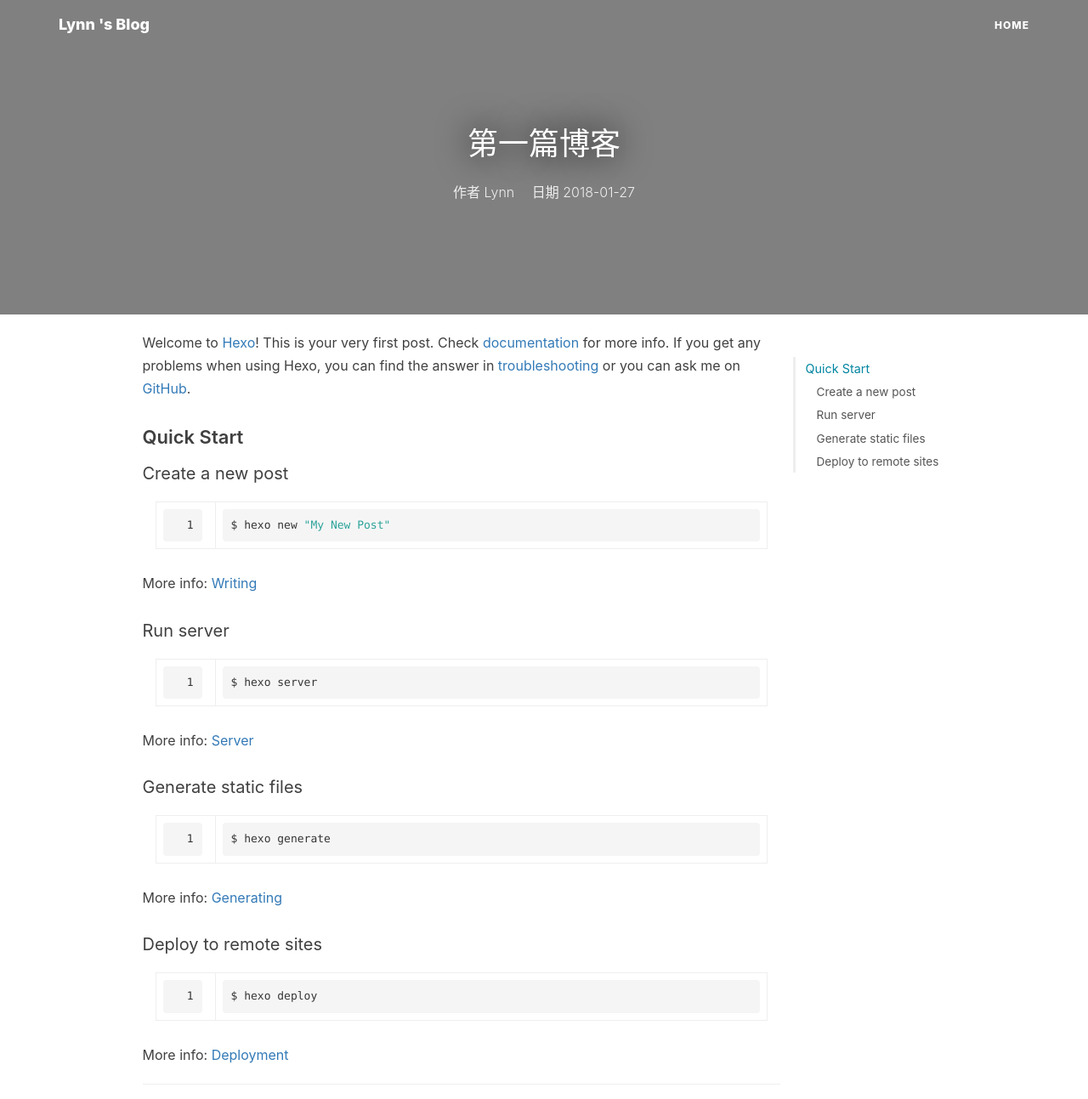
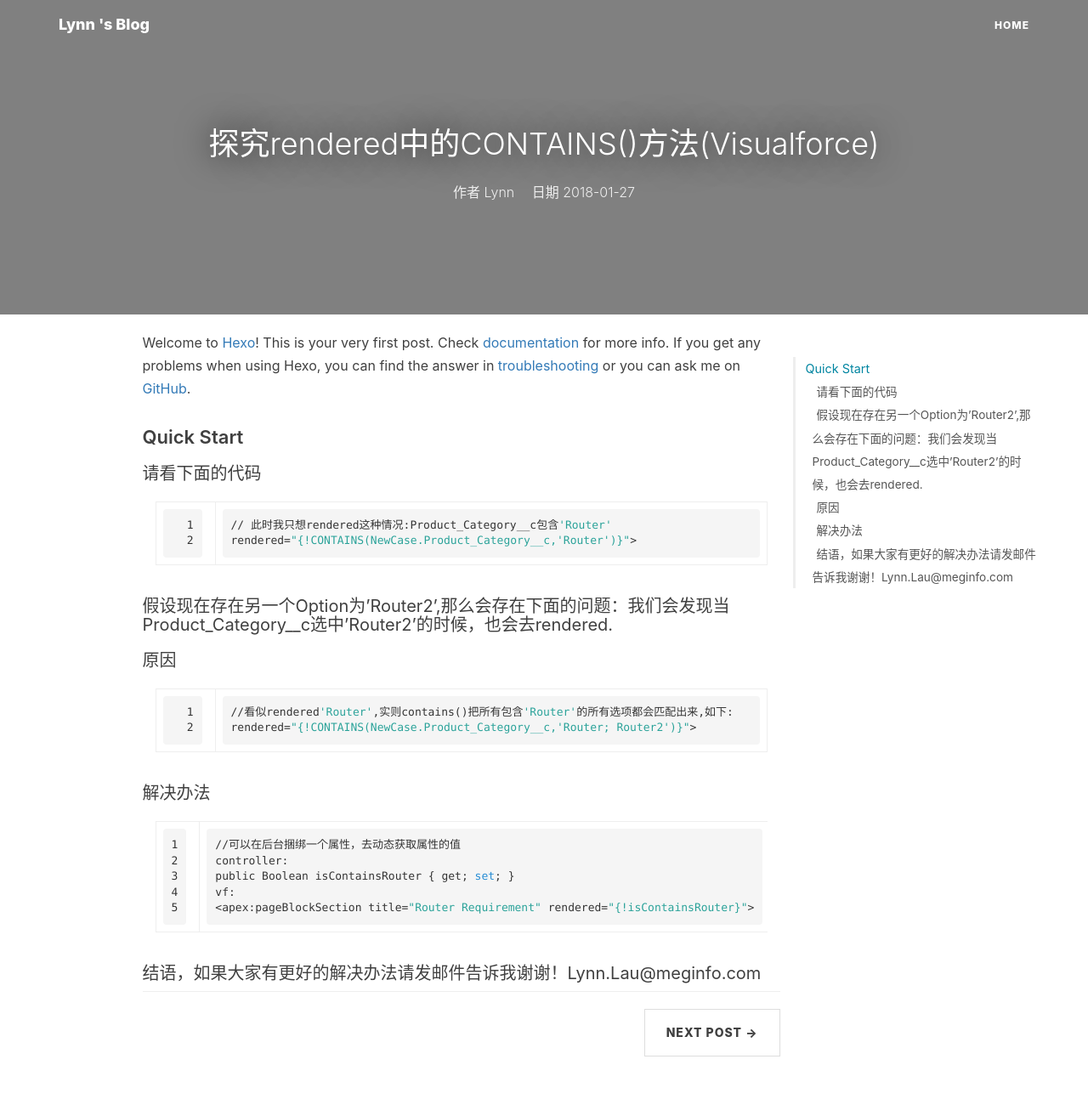
Before and after one commit to Lynn08/lynn08.github.io, a plain HTML site: page 2018/01/27/first_blog/index.html in a window 1280 px wide. Shown: the top 1293 px of the page at 85% size. Drawn offline with nearby package versions, Linux system fonts and the light colour scheme; some packages are replaced by stand-ins of ours; a script that the page names is missing.

Commit message:
Site updated: 2018-01-31 13:02:39

```diff
--- a/2018/01/27/first_blog/index.html
+++ b/2018/01/27/first_blog/index.html
@@ -18,7 +18,7 @@
     <link rel="stylesheet" href="//cdn.bootcss.com/font-awesome/4.6.3/css/font-awesome.css">
     <title>
 
-        第一篇博客｜undefined
+        探究rendered中的CONTAINS()方法(Visualforce)｜undefined
 
     </title>
 
@@ -137,7 +137,7 @@
         <div class="row">
             <div class="col-lg-8 col-lg-offset-2 col-md-10 col-md-offset-1 text-center">
                 <div class="post-heading">
-                    <h1>第一篇博客</h1>
+                    <h1>探究rendered中的CONTAINS()方法(Visualforce)</h1>
 
                     <span class="meta">
                          作者 Lynn
@@ -154,7 +154,7 @@
     </div>
     <div class="post-title-haojen">
         <span>
-            第一篇博客
+            探究rendered中的CONTAINS()方法(Visualforce)
         </span>
     </div>
 </header>
@@ -166,15 +166,10 @@
             <!-- Post Container -->
             <div class="col-lg-8 col-lg-offset-1 col-sm-9 post-container">
                 <p>Welcome to <a href="https://hexo.io/" target="_blank" rel="noopener">Hexo</a>! This is your very first post. Check <a href="https://hexo.io/docs/" target="_blank" rel="noopener">documentation</a> for more info. If you get any problems when using Hexo, you can find the answer in <a href="https://hexo.io/docs/troubleshooting.html" target="_blank" rel="noopener">troubleshooting</a> or you can ask me on <a href="https://github.com/hexojs/hexo/issues" target="_blank" rel="noopener">GitHub</a>.</p>
-<h2 id="Quick-Start"><a href="#Quick-Start" class="headerlink" title="Quick Start"></a>Quick Start</h2><h3 id="Create-a-new-post"><a href="#Create-a-new-post" class="headerlink" title="Create a new post"></a>Create a new post</h3><figure class="highlight bash"><table><tr><td class="gutter"><pre><span class="line">1</span><br></pre></td><td class="code"><pre><span class="line">$ hexo new <span class="string">"My New Post"</span></span><br></pre></td></tr></table></figure>
-<p>More info: <a href="https://hexo.io/docs/writing.html" target="_blank" rel="noopener">Writing</a></p>
-<h3 id="Run-server"><a href="#Run-server" class="headerlink" title="Run server"></a>Run server</h3><figure class="highlight bash"><table><tr><td class="gutter"><pre><span class="line">1</span><br></pre></td><td class="code"><pre><span class="line">$ hexo server</span><br></pre></td></tr></table></figure>
-<p>More info: <a href="https://hexo.io/docs/server.html" target="_blank" rel="noopener">Server</a></p>
-<h3 id="Generate-static-files"><a href="#Generate-static-files" class="headerlink" title="Generate static files"></a>Generate static files</h3><figure class="highlight bash"><table><tr><td class="gutter"><pre><span class="line">1</span><br></pre></td><td class="code"><pre><span class="line">$ hexo generate</span><br></pre></td></tr></table></figure>
-<p>More info: <a href="https://hexo.io/docs/generating.html" target="_blank" rel="noopener">Generating</a></p>
-<h3 id="Deploy-to-remote-sites"><a href="#Deploy-to-remote-sites" class="headerlink" title="Deploy to remote sites"></a>Deploy to remote sites</h3><figure class="highlight bash"><table><tr><td class="gutter"><pre><span class="line">1</span><br></pre></td><td class="code"><pre><span class="line">$ hexo deploy</span><br></pre></td></tr></table></figure>
-<p>More info: <a href="https://hexo.io/docs/deployment.html" target="_blank" rel="noopener">Deployment</a></p>
-
+<h2 id="Quick-Start"><a href="#Quick-Start" class="headerlink" title="Quick Start"></a>Quick Start</h2><h3 id="请看下面的代码"><a href="#请看下面的代码" class="headerlink" title="请看下面的代码"></a>请看下面的代码</h3><figure class="highlight bash"><table><tr><td class="gutter"><pre><span class="line">1</span><br><span class="line">2</span><br></pre></td><td class="code"><pre><span class="line">// 此时我只想rendered这种情况:Product_Category__c包含<span class="string">'Router'</span></span><br><span class="line">rendered=<span class="string">"&#123;!CONTAINS(NewCase.Product_Category__c,'Router')&#125;"</span>&gt;</span><br></pre></td></tr></table></figure>
+<h3 id="假设现在存在另一个Option为’Router2’-那么会存在下面的问题：我们会发现当Product-Category-c选中’Router2’的时候，也会去rendered"><a href="#假设现在存在另一个Option为’Router2’-那么会存在下面的问题：我们会发现当Product-Category-c选中’Router2’的时候，也会去rendered" class="headerlink" title="假设现在存在另一个Option为’Router2’,那么会存在下面的问题：我们会发现当Product_Category__c选中’Router2’的时候，也会去rendered."></a>假设现在存在另一个Option为’Router2’,那么会存在下面的问题：我们会发现当Product_Category__c选中’Router2’的时候，也会去rendered.</h3><h3 id="原因"><a href="#原因" class="headerlink" title="原因"></a>原因</h3><figure class="highlight bash"><table><tr><td class="gutter"><pre><span class="line">1</span><br><span class="line">2</span><br></pre></td><td class="code"><pre><span class="line">//看似rendered<span class="string">'Router'</span>,实则contains()把所有包含<span class="string">'Router'</span>的所有选项都会匹配出来,如下:</span><br><span class="line">rendered=<span class="string">"&#123;!CONTAINS(NewCase.Product_Category__c,'Router; Router2')&#125;"</span>&gt;</span><br></pre></td></tr></table></figure>
+<h3 id="解决办法"><a href="#解决办法" class="headerlink" title="解决办法"></a>解决办法</h3><figure class="highlight bash"><table><tr><td class="gutter"><pre><span class="line">1</span><br><span class="line">2</span><br><span class="line">3</span><br><span class="line">4</span><br><span class="line">5</span><br></pre></td><td class="code"><pre><span class="line">//可以在后台捆绑一个属性，去动态获取属性的值</span><br><span class="line">controller: </span><br><span class="line">public Boolean isContainsRouter &#123; get; <span class="built_in">set</span>; &#125;</span><br><span class="line">vf:</span><br><span class="line">&lt;apex:pageBlockSection title=<span class="string">"Router Requirement"</span> rendered=<span class="string">"&#123;!isContainsRouter&#125;"</span>&gt;</span><br></pre></td></tr></table></figure>
+<h3 id="结语，如果大家有更好的解决办法请发邮件告诉我谢谢！Lynn-Lau-meginfo-com"><a href="#结语，如果大家有更好的解决办法请发邮件告诉我谢谢！Lynn-Lau-meginfo-com" class="headerlink" title="结语，如果大家有更好的解决办法请发邮件告诉我谢谢！Lynn.Lau@meginfo.com"></a>结语，如果大家有更好的解决办法请发邮件告诉我谢谢！Lynn.Lau@meginfo.com</h3>
                 <hr>
 
 
@@ -199,7 +194,7 @@
 
             <div class="hidden-xs col-sm-3 toc-col">
                 <div class="toc-wrap">
-                    <ol class="toc"><li class="toc-item toc-level-2"><a class="toc-link" href="#Quick-Start"><span class="toc-text">Quick Start</span></a><ol class="toc-child"><li class="toc-item toc-level-3"><a class="toc-link" href="#Create-a-new-post"><span class="toc-text">Create a new post</span></a></li><li class="toc-item toc-level-3"><a class="toc-link" href="#Run-server"><span class="toc-text">Run server</span></a></li><li class="toc-item toc-level-3"><a class="toc-link" href="#Generate-static-files"><span class="toc-text">Generate static files</span></a></li><li class="toc-item toc-level-3"><a class="toc-link" href="#Deploy-to-remote-sites"><span class="toc-text">Deploy to remote sites</span></a></li></ol></li></ol>
+                    <ol class="toc"><li class="toc-item toc-level-2"><a class="toc-link" href="#Quick-Start"><span class="toc-text">Quick Start</span></a><ol class="toc-child"><li class="toc-item toc-level-3"><a class="toc-link" href="#请看下面的代码"><span class="toc-text">请看下面的代码</span></a></li><li class="toc-item toc-level-3"><a class="toc-link" href="#假设现在存在另一个Option为’Router2’-那么会存在下面的问题：我们会发现当Product-Category-c选中’Router2’的时候，也会去rendered"><span class="toc-text">假设现在存在另一个Option为’Router2’,那么会存在下面的问题：我们会发现当Product_Category__c选中’Router2’的时候，也会去rendered.</span></a></li><li class="toc-item toc-level-3"><a class="toc-link" href="#原因"><span class="toc-text">原因</span></a></li><li class="toc-item toc-level-3"><a class="toc-link" href="#解决办法"><span class="toc-text">解决办法</span></a></li><li class="toc-item toc-level-3"><a class="toc-link" href="#结语，如果大家有更好的解决办法请发邮件告诉我谢谢！Lynn-Lau-meginfo-com"><span class="toc-text">结语，如果大家有更好的解决办法请发邮件告诉我谢谢！Lynn.Lau@meginfo.com</span></a></li></ol></li></ol>
                 </div>
             </div>
         </div>
```
Also changed, not shown: 2018/01/27/third/index.html (+1 -1 lines), index.html (+1 -1 lines).
